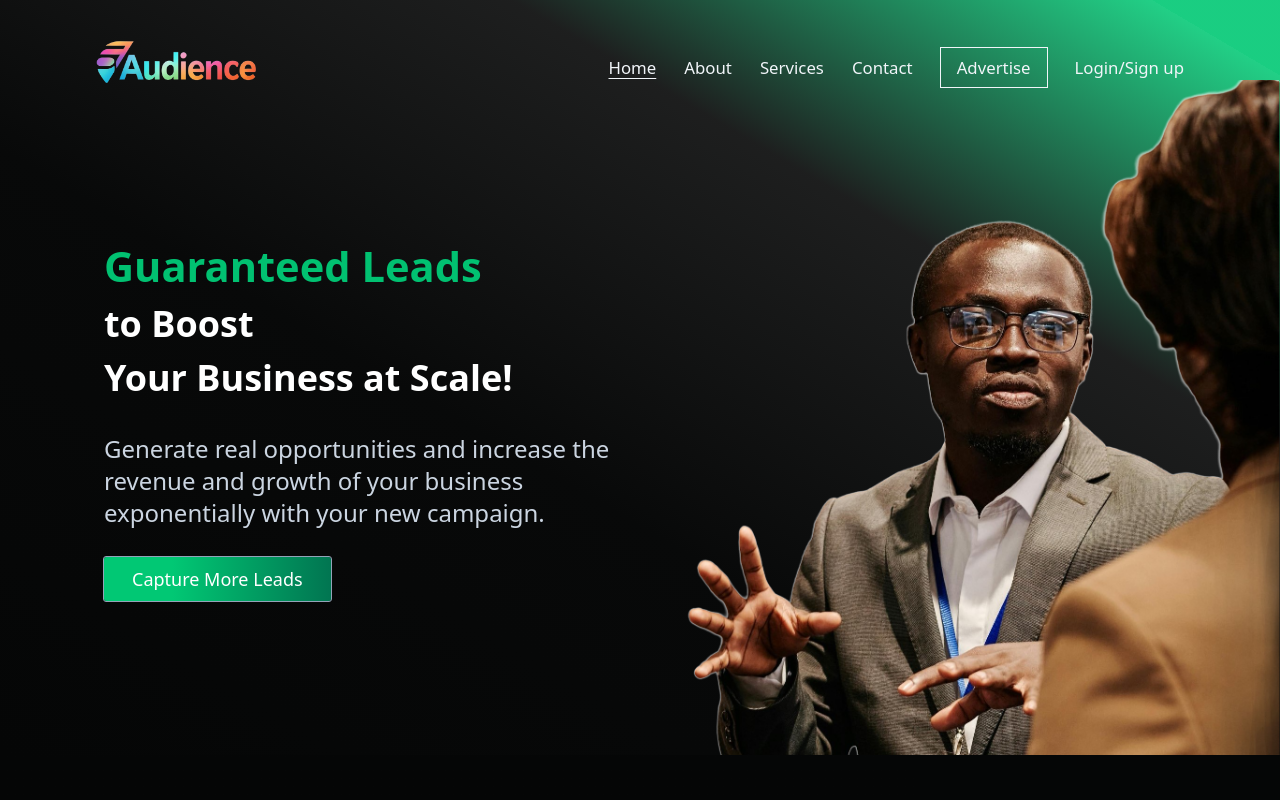
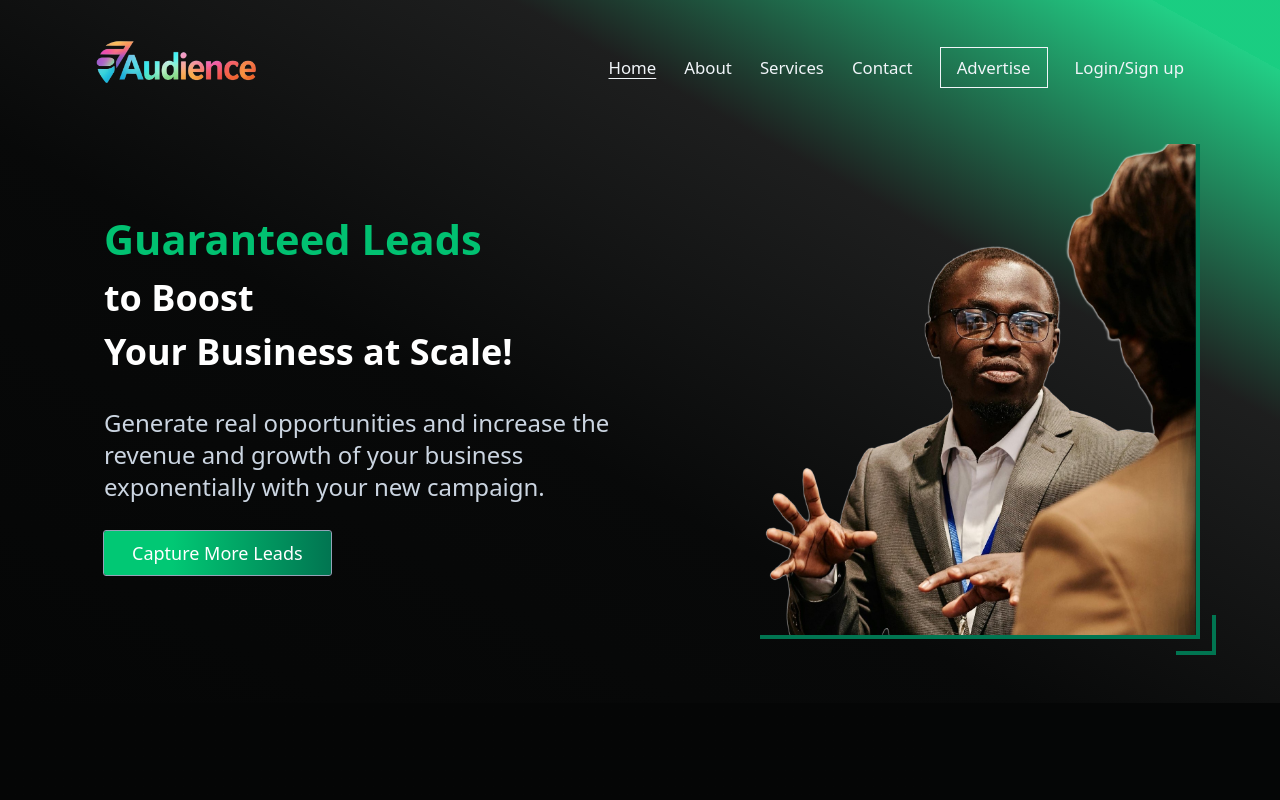
Before and after one commit to vickynina006/Audience, a React (Vite) app: page / in a window 1280 px wide. Shown: the top 800 px of the page. Built offline with nearby package versions, Linux system fonts and the light colour scheme.

Commit message:
adjusted hero section

```diff
--- a/src/components/header.jsx
+++ b/src/components/header.jsx
@@ -27,7 +27,7 @@ export default function Header() {
 
   return (
     <header
-      className={`flex items-center  justify-between fixed top-0 left-0 right-0 px-8 md:px-16 lgx:px-24 ${
+      className={`flex items-center z-30 justify-between fixed top-0 left-0 right-0 px-8 md:px-16 lgx:px-24 ${
         scrolled ? "bg-bgGreen2/10 py-5 backdrop-blur-md" : "py-10"
       } `}
     >
--- a/src/components/heroSection.jsx
+++ b/src/components/heroSection.jsx
@@ -4,8 +4,8 @@ import Button from "./button";
 
 export default function HeroSection() {
   return (
-    <section className="flex flex-col-reverse pt-20 mdx:flex-row lg:pl-20 ">
-      <div className="flex flex-col w-full my-auto pr-6 pl-6 space-y-7 pt-20 lg:pt-0 lg:w-[50%] lg-pr-36">
+    <section className="flex flex-col-reverse pt-20 mdx:flex-row lg:pl-14 lgx:pl-20 ">
+      <div className="flex flex-col w-full my-auto pr-6 pl-6 pb-10 space-y-7 pt-20 lg:pt-10 lg:w-[50%] lg-pr-36">
         <h1 className=" text-center text-white text-3xl font-semibold leading-10 md:leading-normal md:text-4xl lg:text-start">
           <span className=" text-textgreen text-[2rem] md:text-[2.6rem]">
             Guaranteed Leads
@@ -17,7 +17,7 @@ export default function HeroSection() {
           Generate real opportunities and increase the revenue and growth of
           your business exponentially with your new campaign.
         </p>
-        <div className="flex justify-center gap-5 mdx:gap-10 mdx:justify-start">
+        <div className="flex justify-center  gap-5 mdx:gap-10 mdx:justify-start">
           <Button
             title="Capture More Leads
 "
@@ -25,8 +25,15 @@ export default function HeroSection() {
           {/* <Button title="Advertise" bg="bg-none" /> */}
         </div>
       </div>
-      <div className="w-[50%] hidden mdx:flex">
-        <img src={heroimage} alt="" className="w-full h-full object-contain" />
+      <div className="w-[50%] py-20 px-16 lgx:px-20 lgx:py-16 hidden mdx:flex">
+        <div className="relative border-r-4 border-b-4 border-bgGreen3 ">
+          <img
+            src={heroimage}
+            alt=""
+            className="w-full h-full object-contain"
+          />
+          <div className="absolute -right-5 -bottom-5 w-10 h-10 border-r-4 border-b-4 border-bgGreen3"></div>
+        </div>
       </div>
       <div className="w-full mt-12 flex mdx:hidden">
         <img src={heroimg} alt="" className="w-full h-full object-contain" />
--- a/src/components/navModal.jsx
+++ b/src/components/navModal.jsx
@@ -4,7 +4,7 @@ import logo from "../assets/logo.png";
 export default function NavModal({ translate }) {
   return (
     <nav
-      className={`fixed flex flex-col min-h-screen  gap-14 bg-darkblue2 pt-10 px-8 w-full transition-all duration-300 ease-in-out transform ${translate} top-0 right-0 z-10 md:px-20  mdx:hidden `}
+      className={`fixed flex flex-col min-h-screen z-40 gap-14 bg-darkblue2 pt-10 px-8 w-full transition-all duration-300 ease-in-out transform ${translate} top-0 right-0 z-10 md:px-20  mdx:hidden `}
     >
       <img src={logo} alt="Logo" className=" w-32 h-10 md:w-[10rem] md:h-14" />
       <ul className="flex flex-col w-full text-[1.3rem] py-12 font-semibold justify-center items-center gap-10  rounded-2xl ">
```
